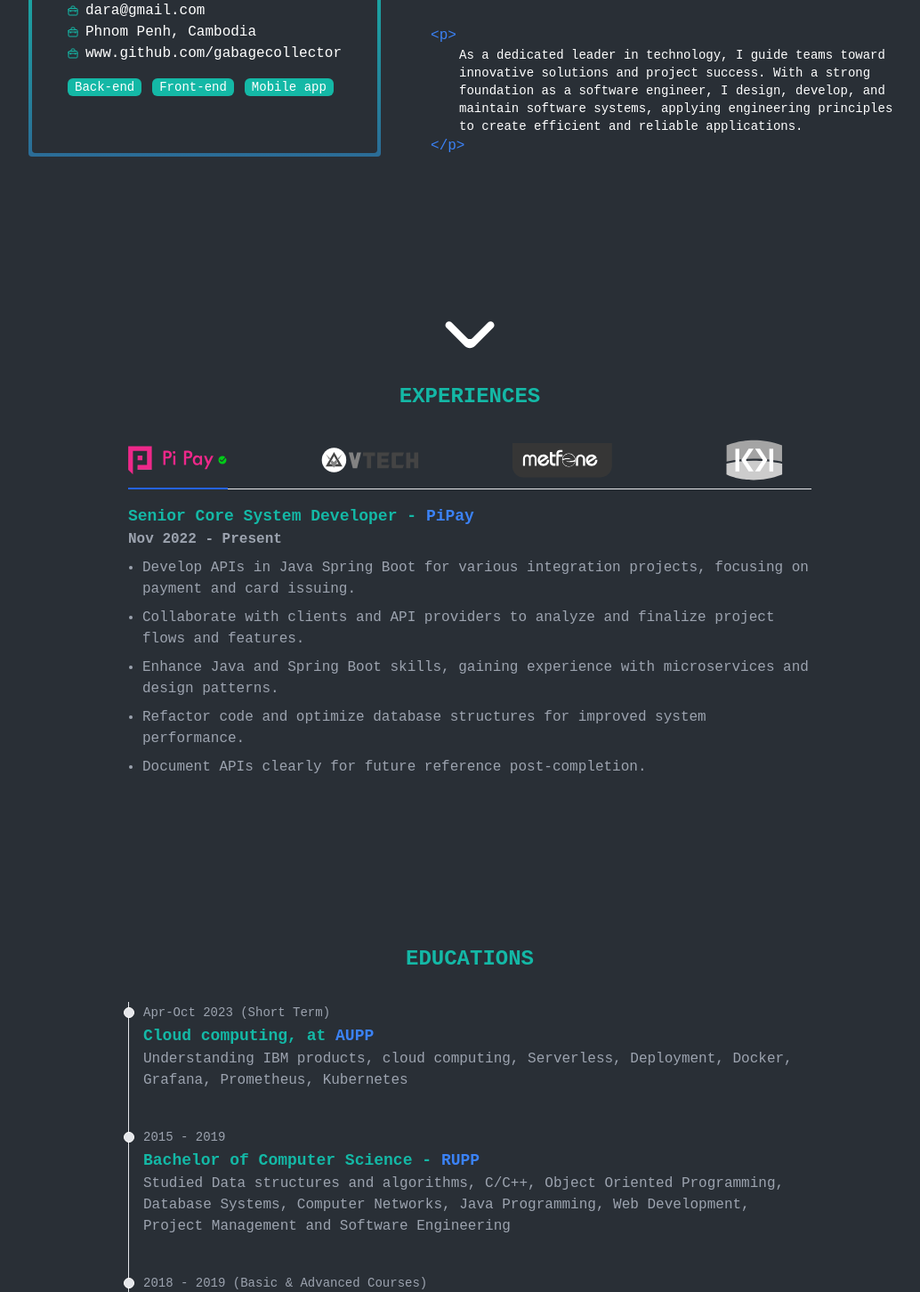
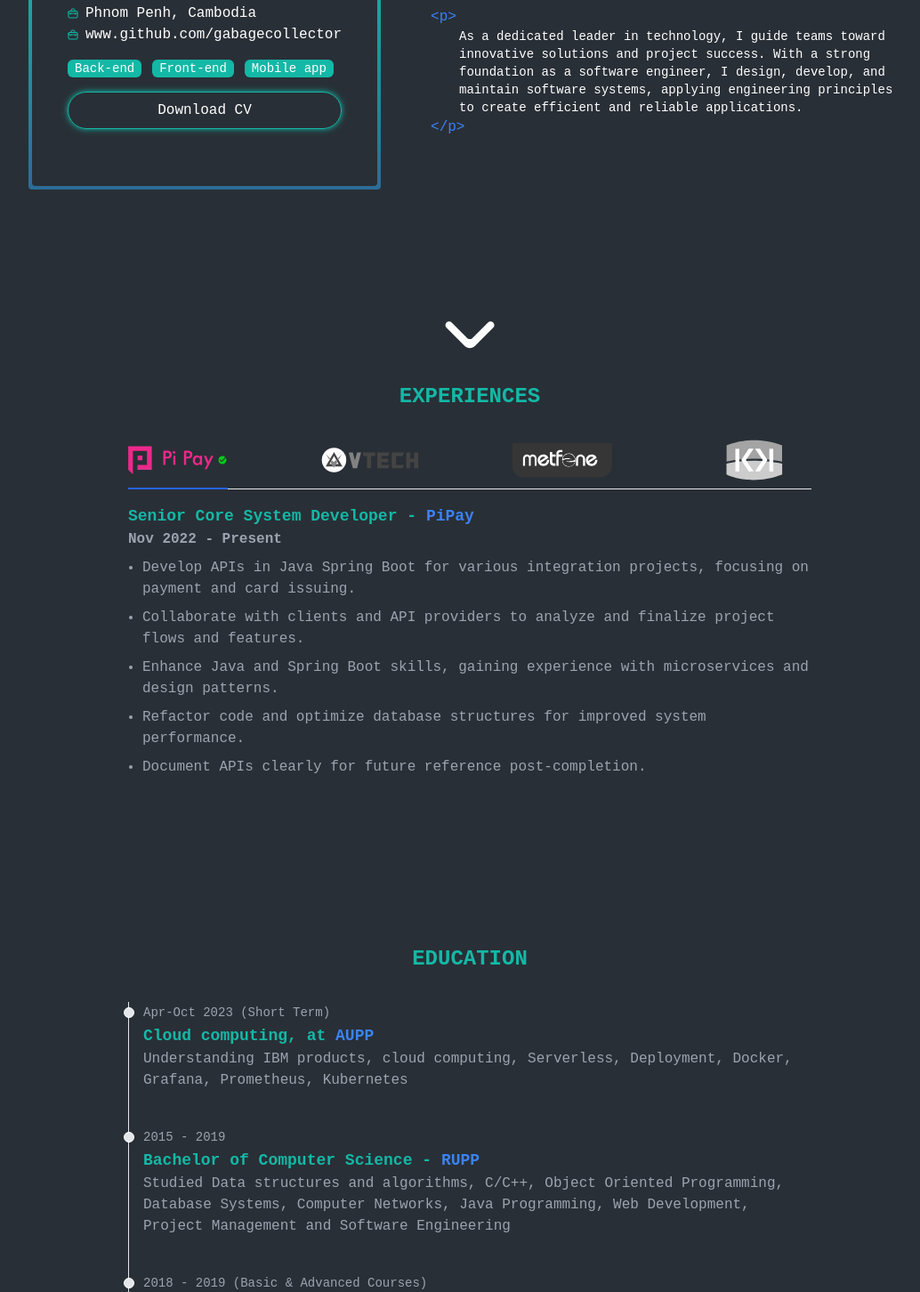
Before and after one commit to LeuKongsun/ksnl, a Next.js app: page / in a window 1280 px wide. Shown: the part 378-1830 px from the top of the page at 89% size, without its empty margins (112-1146 px from the left). Built offline with nearby package versions, Linux system fonts and the light colour scheme.

Commit message:
fix(cv): added CV

```diff
--- a/src/components/Navbar.tsx
+++ b/src/components/Navbar.tsx
@@ -38,7 +38,7 @@
           </span>
         </a>
         <div className="hidden md:flex w-full md:w-auto">
-          <ul className="font-medium flex space-x-8">
+          <ul className="font-medium flex">
             {menuItems.map((item) => (
               <li key={item.name}>
                 <a
@@ -47,7 +47,7 @@
                   className={`flex items-center py-2 px-3 ${
                     activeSection === item.href
                       ? "text-teal-500"
-                      : "md:hover:bg-transparent md:border-0 md:hover:text-teal-500 dark:hover:bg-gray-700 dark:hover:text-white"
+                      : "md:border-0 md:hover:text-teal-500"
                   }`}
                   aria-current={
                     activeSection === item.href ? "page" : undefined
--- a/src/components/education/Education.tsx
+++ b/src/components/education/Education.tsx
@@ -1,7 +1,7 @@
 const Education = () => {
   return (
     <section id="education" className="flex flex-col max-w-screen-md items-center text-white mt-4 mb-16 pt-24 -mt-24">
-      <h1 className="text-2xl text-teal-500 font-bold mb-8">EDUCATIONS</h1>
+      <h1 className="text-2xl text-teal-500 font-bold mb-8">EDUCATION</h1>
 
       {/* <div className="p-8"> */}
         <ol className="relative border-s border-gray-200 dark:border-gray-700">
--- a/src/components/hero/Hero.tsx
+++ b/src/components/hero/Hero.tsx
@@ -1,3 +1,4 @@
+'use client';
 import WorkIcon from "@/public/icons/WorkIcon";
 import ProfileDescription from "./ProfileDescription";
 import ProfileSkill from "./ProfileSkill";
@@ -51,11 +52,22 @@
                     />
                   ))}
                 </div>
-                <div className="flex gap-3">
+                <div className="flex gap-3 mb-4">
                   {profileSkills.map((profileSkill, index) => (
                     <ProfileSkill key={index} skill={profileSkill} />
                   ))}
                 </div>
+                <button
+                  type="button"
+                  className="text-white rounded-full border border-teal-500 py-2 hover:border-teal-300"
+                  style={{
+                    boxShadow:
+                      "0 0 5px rgba(20, 184, 166, 0.7), 0 0 10px rgba(20, 184, 166, 0.5)",
+                  }}
+                  onClick={() => alert("I'm kidding 🤪")}
+                >
+                  Download CV
+                </button>
               </div>
             </div>
           </div>
```
